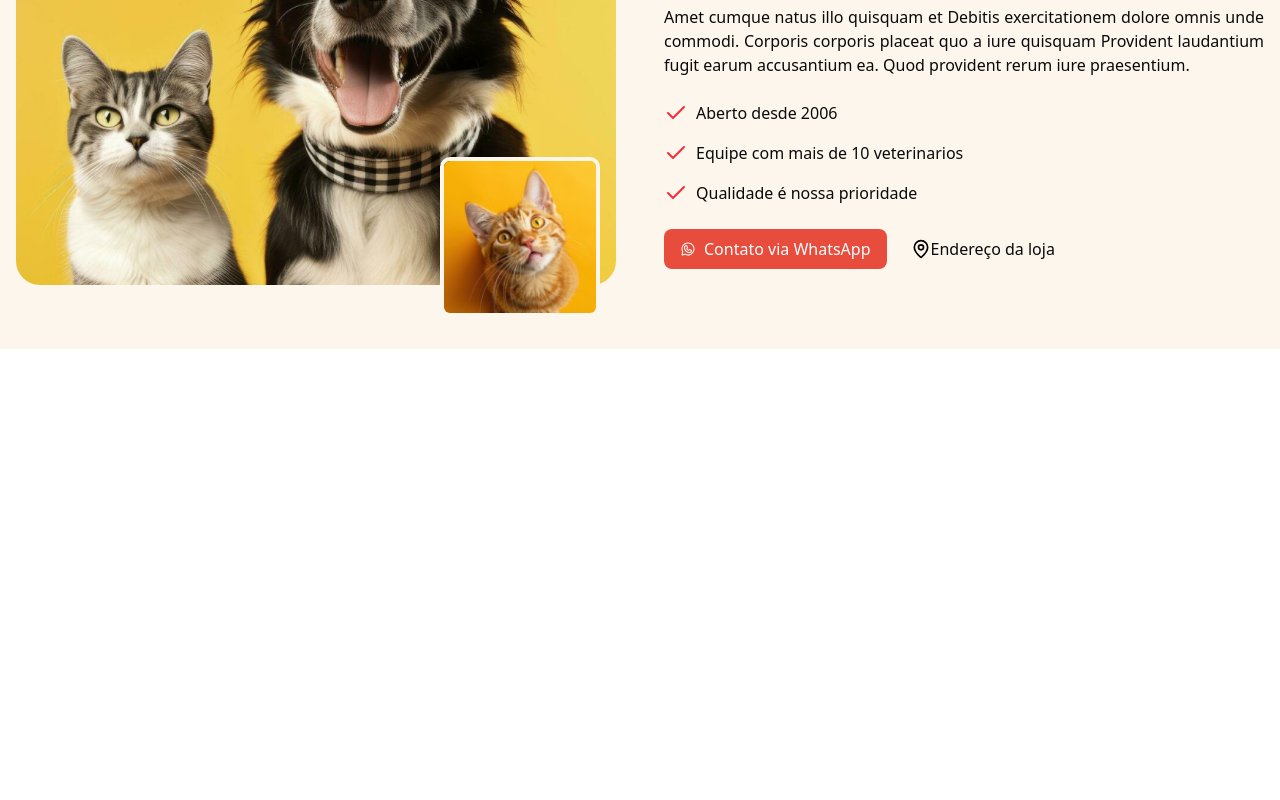
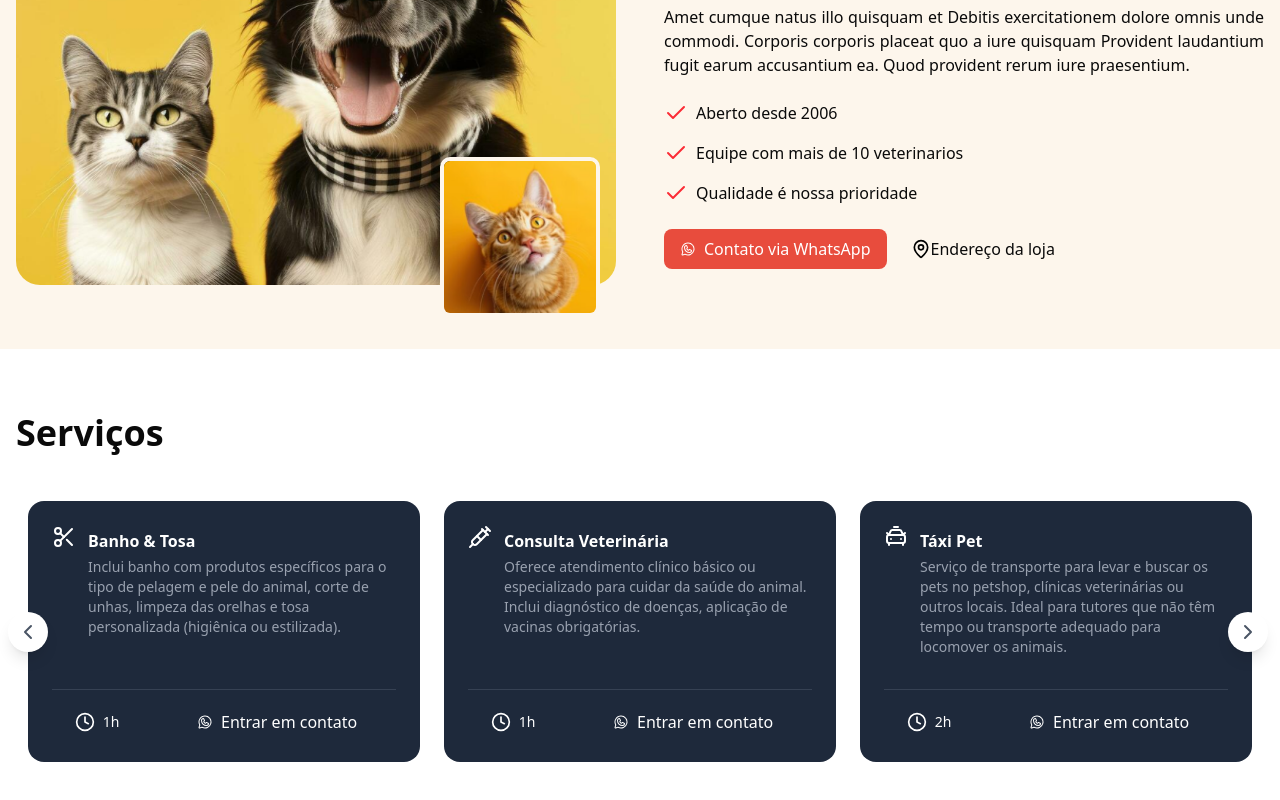
Before and after one commit to rafaelsescato/template-petshop, a Next.js app: page / in a window 1280 px wide. Shown: the part 670-1470 px from the top of the page. Before the commit the page ends 1019 px from the top, so only its background shows below. Built offline with nearby package versions, Linux system fonts and the light colour scheme.

Commit message:
feat: create services component
- install embla-carousel-react
- add service component to main page

```diff
--- a/package.json
+++ b/package.json
@@ -13,6 +13,7 @@
     "@radix-ui/react-slot": "^1.1.2",
     "class-variance-authority": "^0.7.1",
     "clsx": "^2.1.1",
+    "embla-carousel-react": "^8.5.2",
     "lucide-react": "^0.484.0",
     "next": "15.2.4",
     "react": "^19.0.0",
--- /dev/null
+++ b/src/app/_components/services.tsx
@@ -0,0 +1,128 @@
+"use client"
+
+import useEmblaCarousel from "embla-carousel-react"
+import { ChevronLeft, ChevronRight, Scissors, Syringe, CarTaxiFront, Hotel, Clock } from "lucide-react"
+import { WhatsappLogo } from "@phosphor-icons/react/dist/ssr"
+
+const services = [
+	{
+		title: "Banho & Tosa",
+		description: "Inclui banho com produtos específicos para o tipo de pelagem e pele do animal, corte de unhas, limpeza das orelhas e tosa personalizada (higiênica ou estilizada).",
+		duration: "1h",
+		price: "$50",
+		icon: <Scissors />,
+		linkText: "Olá, vi no site sobre Banho e tosa e gostaria de mais informações."
+	},
+	{
+		title: "Consulta Veterinária",
+		description: "Oferece atendimento clínico básico ou especializado para cuidar da saúde do animal. Inclui diagnóstico de doenças, aplicação de vacinas obrigatórias.",
+		duration: "1h",
+		price: "$45",
+		icon: <Syringe />,
+		linkText: "Olá, vi no site sobre Consulta veterinária e gostaria de mais informações."
+	},
+	{
+		title: "Táxi Pet",
+		description: "Serviço de transporte para levar e buscar os pets no petshop, clínicas veterinárias ou outros locais. Ideal para tutores que não têm tempo ou transporte adequado para locomover os animais.",
+		duration: "2h",
+		price: "$80",
+		icon: <CarTaxiFront />,
+		linkText: "Olá, vi no site sobre Táxi Pet e gostaria de mais informações."
+	},
+	{
+		title: "Hotel para pets",
+		description: "Serviço de hospedagem para animais de estimação, ideal para quando os tutores precisam viajar ou se ausentar por alguns dias. Os pets ficam acomodados em espaços seguros, confortáveis.",
+		duration: "1h",
+		price: "$60",
+		icon: <Hotel />,
+		linkText: "Olá, vi no site sobre Hotel para pets e gostaria de mais informações."
+	},
+]
+
+export default function Services() {
+
+	const [emblaRef, emblaApi] = useEmblaCarousel({
+		loop: false,
+		align: "start",
+		slidesToScroll: 1,
+		breakpoints: {
+			"(min-width: 768px)": { slidesToScroll: 3 }
+		}
+	})
+
+	function scrollPrev() {
+		emblaApi?.scrollPrev();
+	}
+
+	function scrollNext() {
+		emblaApi?.scrollNext();
+	}
+
+	return (
+		<section className="bg-white py-16">
+			<div className="container mx-auto px-4">
+
+				<h2 className="text-4xl font-bold mb-12">Serviços</h2>
+
+				<div className="relative">
+
+					<div className="overflow-hidden" ref={emblaRef}>
+						<div className="flex">
+							{services.map((item, index) => (
+								<div key={index} className="flex-[0_0_100%] min-w-0 md:flex-[0_0_calc(100%/3)] px-3">
+									<article className="bg-[#1e293b] text-white rounded-2xl p-6 space-y-4 h-full flex flex-col overflow-hidden">
+										<div className="flex items-start justify-between">
+											<div className="flex gap-3">
+												<span className="text-3xl">{item.icon}</span>
+												<div>
+													<h3 className="font-bold text-x1 my-1">{item.title}</h3>
+													<p className="text-gray-400 text-sm select-none">{item.description}</p>
+												</div>
+											</div>
+
+										</div>
+
+										<div className="flex-1"></div>
+
+										<div className="border-t border-gray-700 pt-4 flex flex-wrap w-full items-center justify-around gap-4">
+											<div className="flex items-center gap-2 text-sm">
+												<Clock className="w-5 h-5" />
+												<span>{item.duration}</span>
+											</div>
+
+											<a
+												href="#"
+												className="flex items-center justify-center gap-2 hover:bg-red-500 px-4 py-1 rounded-md duration-300 text-nowrap"
+											>
+												<WhatsappLogo className="w-4 h-4" />
+												Entrar em contato
+											</a>
+
+										</div>
+
+									</article>
+								</div>
+							))}
+						</div>
+					</div>
+
+					<button
+						onClick={scrollPrev}
+						className="bg-white flex items-center justify-center rounded-full shadow-lg w-10 h-10 absolute left-3 -translate-y-1/2 -translate-x-1/2 top-1/2 z-10"
+					>
+						<ChevronLeft className="w-6 h-6 text-gray-600" />
+					</button>
+					<button
+						onClick={scrollNext}
+						className="bg-white flex items-center justify-center rounded-full shadow-lg w-10 h-10 absolute -right-6 -translate-y-1/2 -translate-x-1/2 top-1/2 z-10"
+					>
+						<ChevronRight className="w-6 h-6 text-gray-600" />
+					</button>
+
+
+				</div>
+
+			</div>
+		</section>
+	)
+}
--- a/src/app/page.tsx
+++ b/src/app/page.tsx
@@ -1,11 +1,13 @@
 import About from "./_components/about";
 import Hero from "./_components/hero";
+import Services from "./_components/services";
 
 export default function Home() {
 	return (
 		<main>
 			<Hero />
 			<About />
+			<Services />
 		</main>
 	)
 }
```
Also changed, not shown: 1 other file (tests, documents, lock files or other folders).
